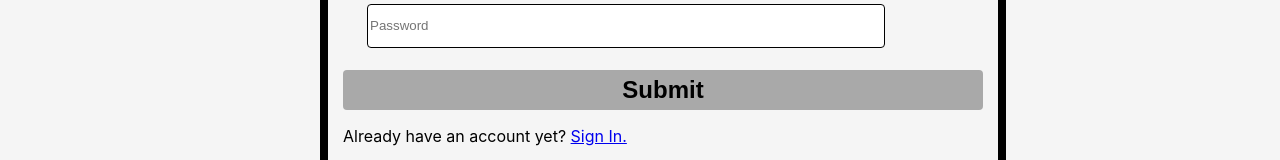
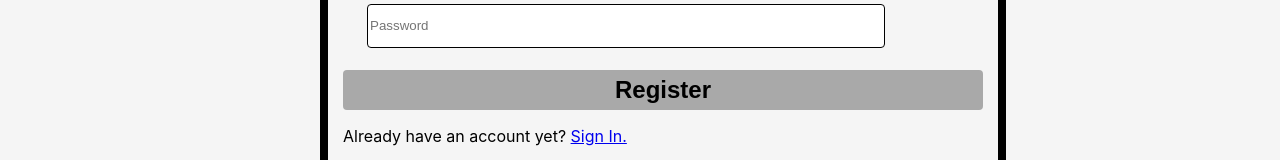
Before and after one commit to demowi8/PitterPatter-app, a React (Create React App) app in the folder pitterpatter-app/: page /signup in a window 1280 px wide. Shown: the part 348-508 px from the top of the page. Built offline with nearby package versions, Linux system fonts and the light colour scheme.

Commit message:
sign up navigation to account page

```diff
--- a/pitterpatter-app/src/components/SignUp.jsx
+++ b/pitterpatter-app/src/components/SignUp.jsx
@@ -1,6 +1,6 @@
 import FormInput from './FormInput';
 import React, {useState} from 'react';
-import {Link} from 'react-router-dom';
+import {Link, useNavigate} from 'react-router-dom';
 import { UserAuth } from '../context/AuthContext';
 
 
@@ -11,6 +11,7 @@ const SignUp = () => {
       });
     const [error, setError] = useState('');
     const { createUser } = UserAuth();
+    const navigate = useNavigate();
     const inputs = [{
         id: 1,
         name:'email',
@@ -32,7 +33,8 @@ const SignUp = () => {
         e.preventDefault();
         setError('');
         try{
-            await createUser(profileValues.email, profileValues.password)
+            await createUser(profileValues.email, profileValues.password);
+            navigate('/account');
 
         } catch (e) {
             setError(e.message)
@@ -56,7 +58,7 @@ const SignUp = () => {
             value={profileValues[input.name]}
             onChange={onChange}/>
             ))}
-            <button className='Btn'>Submit</button>
+            <button className='Btn'>Register</button>
             <p>Already have an account yet? <Link to='/'>Sign In.</Link></p>
             </form>
         </div>
```
